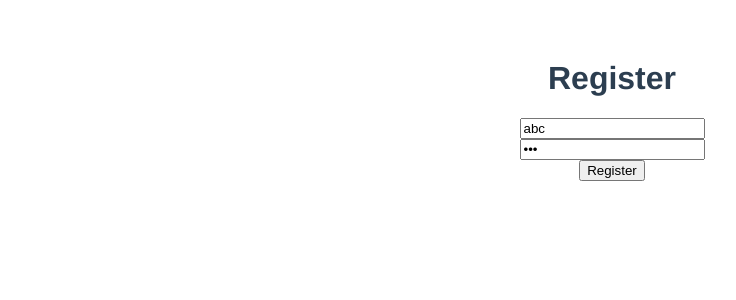
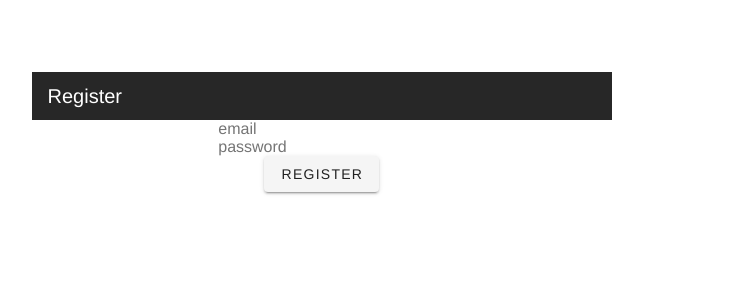
Before and after one commit to RumaRDas/music_app, a Vue app in the folder client/: page /#/register in a window 1280 px wide. Shown: the top 300 px of the page, without its empty margins (28-764 px from the left). Built offline with nearby package versions, Linux system fonts and the light colour scheme.

Commit message:
adding vuetify

```diff
--- a/client/package.json
+++ b/client/package.json
@@ -16,7 +16,8 @@
   "dependencies": {
     "axios": "^0.19.2",
     "vue": "^2.5.2",
-    "vue-router": "^3.0.1"
+    "vue-router": "^3.0.1",
+    "vuetify": "^2.3.0"
   },
   "devDependencies": {
     "autoprefixer": "^7.1.2",
--- a/client/src/components/Register.vue
+++ b/client/src/components/Register.vue
@@ -1,12 +1,24 @@
 <template>
-  <div>
-    <h1>Register</h1>
+<div class="container">
+<v-layout coloumn>
+  <v-flex xs6 offset-xs3>
+    <div class="white elevation-2">
+<v-toolbar flat dense class="cyan" dark>
+<v-toolbar-title>Register</v-toolbar-title>
+</v-toolbar>
+<div class="pl-4 pr-2 pt-2 p-2">
     <input type="email" name="email" v-model="email" placeholder="email" />
     <br />
     <input type="password" name="password" v-model="password" placeholder="password" />
     <br />
-    <button @click="register">Register</button>
-  </div>
+    <div v-html="error" class="error"></div>
+      <v-btn class="cyan" @click="register">Register</v-btn>
+</div>
+    </div>
+  </v-flex>
+</v-layout>
+</div>
+
 </template>
 
 <script>
@@ -15,21 +27,27 @@
   name: 'Register',
   data () {
     return {
-      email: 'abc',
-      password: '123'
+      email: '',
+      password: '',
+      error: null
     }
   },
   methods: {
     async register () {
-      const response = await AuthenticationService.register({
-        email: this.email,
-        password: this.password
-      })
-      console.log(response.data)
+      try {
+        await AuthenticationService.register({
+          email: this.email,
+          password: this.password
+        })
+      } catch (error) {
+        this.error = error.response.data.error
+      }
     }
   }
 }
 </script>
-
 <style scoped>
+.error{
+  color: red;
+}
 </style>
--- a/client/src/main.js
+++ b/client/src/main.js
@@ -3,8 +3,12 @@
 import Vue from 'vue'
 import App from './App'
 import router from './router'
+import Vuetify from 'vuetify'
+import 'vuetify/dist/vuetify.min.css'
 
 Vue.config.productionTip = false
+
+Vue.use(Vuetify)
 
 /* eslint-disable no-new */
 new Vue({
```
Also changed, not shown: 1 other file (tests, documents, lock files or other folders).
